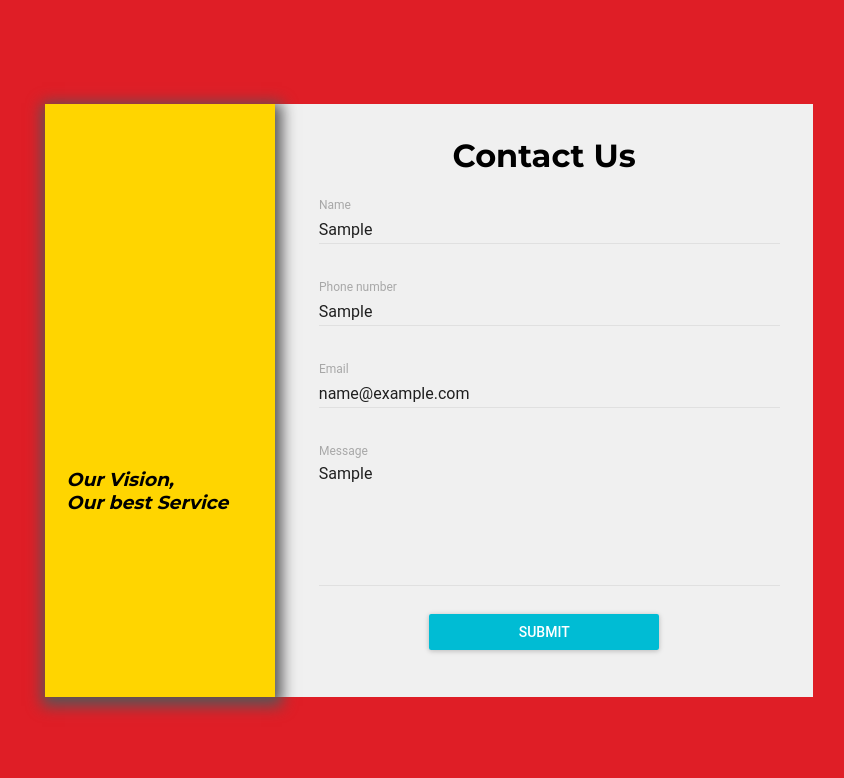
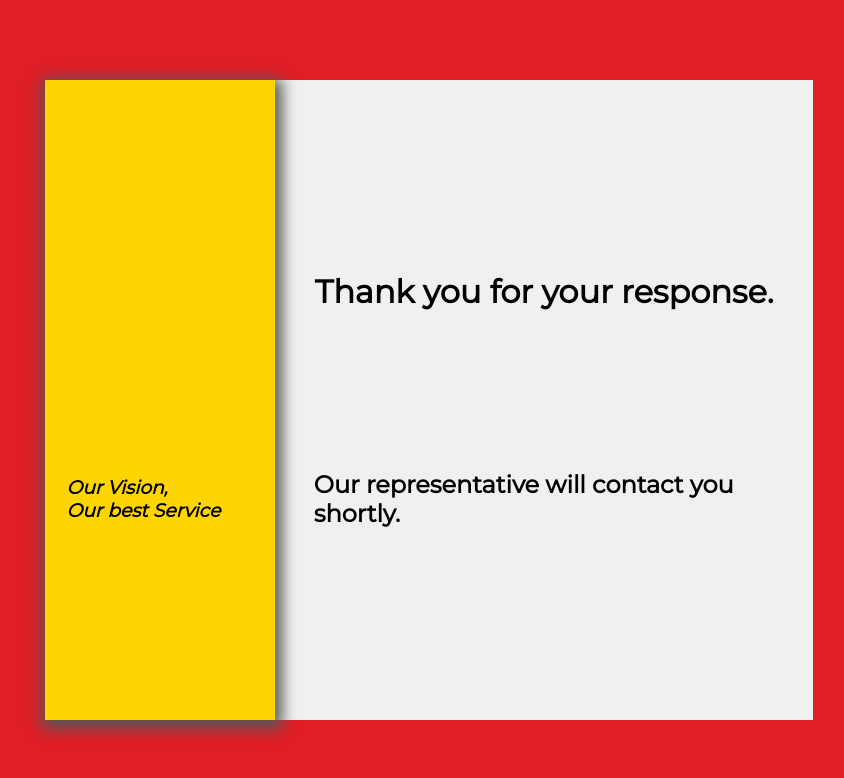
Before and after one commit to jain-kushal/contactusform, a React (Create React App) app: page / in a window 1280 px wide. Both pictures are taken after typing "Sample", "Sample", "name@example.com", "Sample" into the empty fields and a click on the button "SUBMIT". Shown: the top 778 px of the page, without its empty margins (211-1055 px from the left). Built offline with nearby package versions, Linux system fonts and the light colour scheme; some icons are missing.

Commit message:
style handle submit

```diff
--- a/src/App.css
+++ b/src/App.css
@@ -1,8 +1,12 @@
-@import url('https://fonts.googleapis.com/css?family=Montserrat:400,700&display=swap');
+@import url('https://fonts.googleapis.com/css?family=Montserrat:400&display=swap');
+
 .App {
 	background-color: #f0f0f0;
 	width: 60vw;
+	min-height: 80vh;
 	font-family: 'Montserrat', sans-serif;
+	display: flex;
+	flex-direction: row;
 }
 @media (max-width: 560px) {
 	.App {
@@ -13,8 +17,3 @@
 .App h1 {
 	text-align: center;
 }
-
-.App-container {
-	display: flex;
-	flex-direction: row;
-}
--- a/src/App.js
+++ b/src/App.js
@@ -6,10 +6,8 @@ import Sidebar from './components/Sidebar';
 function App() {
 	return (
 		<div className="App">
-			<div className="App-container">
-				<Sidebar />
-				<Form />
-			</div>
+			<Sidebar />
+			<Form />
 		</div>
 	);
 }
--- a/src/assets/stylesheets/Form.css
+++ b/src/assets/stylesheets/Form.css
@@ -1,10 +1,15 @@
 .Form {
 	width: 60%;
+	min-height: 100%;
 	margin: 0 auto;
 	padding: 2em 0;
 	display: flex;
 	flex-direction: column;
 	z-index: 0;
+	flex-direction: column;
+	justify-content: space-evenly;
+	align-items: center;
+	flex-wrap: wrap;
 }
 
 .Form-TextField {
--- a/src/components/form.js
+++ b/src/components/form.js
@@ -11,7 +11,8 @@ export class Form extends Component {
 			name: '',
 			phone: Number,
 			email: '',
-			message: ''
+			message: '',
+			submit: false
 		};
 		this.handleChange = this.handleChange.bind(this);
 		this.handleSubmit = this.handleSubmit.bind(this);
@@ -23,9 +24,11 @@ export class Form extends Component {
 
 	handleSubmit(evt) {
 		evt.preventDefault();
+		this.setState({
+			submit: true
+		});
 	}
-
-	render() {
+	renderForm() {
 		return (
 			<div className="Form">
 				<h1>Contact Us</h1>
@@ -81,6 +84,19 @@ export class Form extends Component {
 			</div>
 		);
 	}
+
+	render() {
+		if (this.state.submit) {
+			return (
+				<div className="Form Form-HandleSubmit">
+					<h1>Thank you for your response.</h1>
+					<h2>Our representative will contact you shortly.</h2>
+				</div>
+			);
+		} else {
+			return this.renderForm();
+		}
+	}
 }
 
 export default Form;
```
